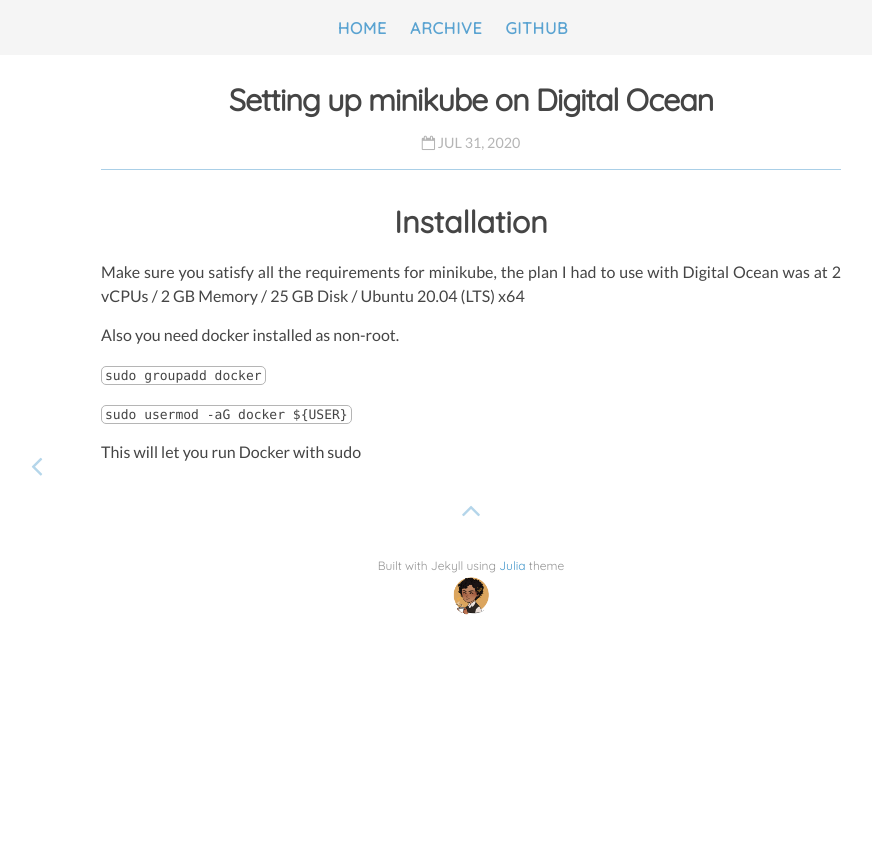
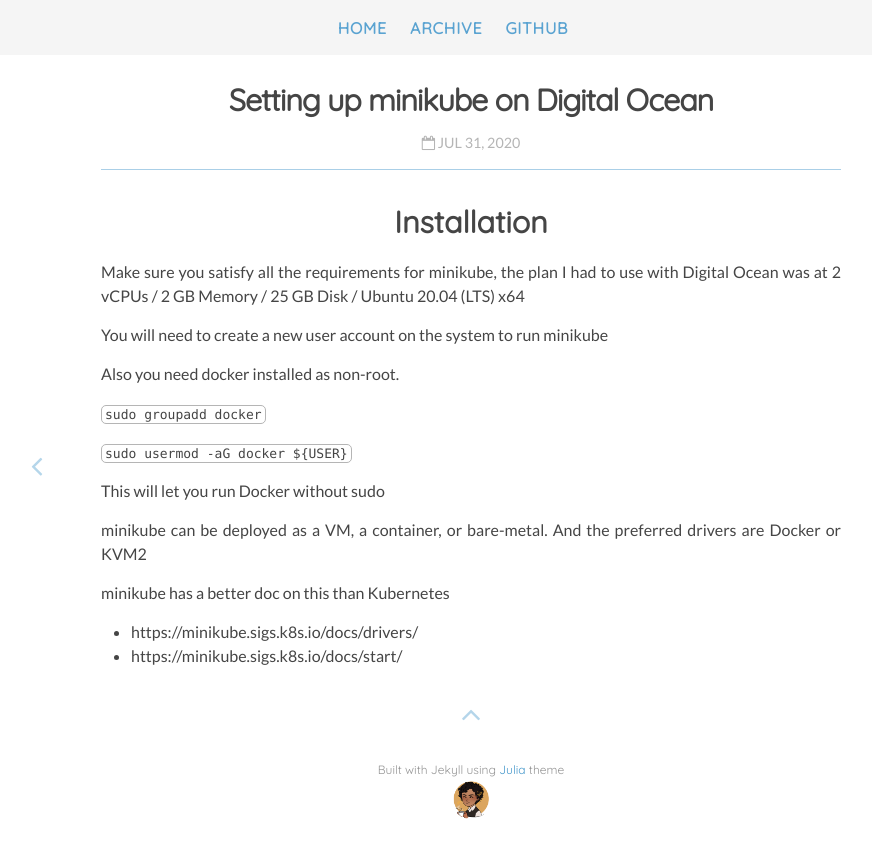
Before and after one commit to Algogator/Algogator.github.io, a Jekyll site: the page built from _posts/2020/2020-07-31-setting-up-minikub-on-digital-ocean.markdown, in a window 1280 px wide. Shown: the top 858 px of the page, without its empty margins (169-1041 px from the left). Built offline with Jekyll 4.4.1, drawn with Linux system fonts in a browser that asks for light colours; nearby versions of some CDN libraries.

Commit message:
Updated installation

```diff
--- a/_posts/2020/2020-07-31-setting-up-minikub-on-digital-ocean.markdown
+++ b/_posts/2020/2020-07-31-setting-up-minikub-on-digital-ocean.markdown
@@ -8,10 +8,20 @@
 
 Make sure you satisfy all the requirements for minikube, the plan I had to use with Digital Ocean was at 2 vCPUs / 2 GB Memory / 25 GB Disk / Ubuntu 20.04 (LTS) x64
 
+You will need to create a new user account on the system to run minikube
+
 Also you need docker installed as non-root.
 
 `sudo groupadd docker`
 
 `sudo usermod -aG docker ${USER}`
 
-This will let you run Docker with sudo
+This will let you run Docker without sudo
+
+
+minikube can be deployed as a VM, a container, or bare-metal. And the preferred drivers are Docker or KVM2
+
+minikube has a better doc on this than Kubernetes
+
+- https://minikube.sigs.k8s.io/docs/drivers/
+- https://minikube.sigs.k8s.io/docs/start/
```
